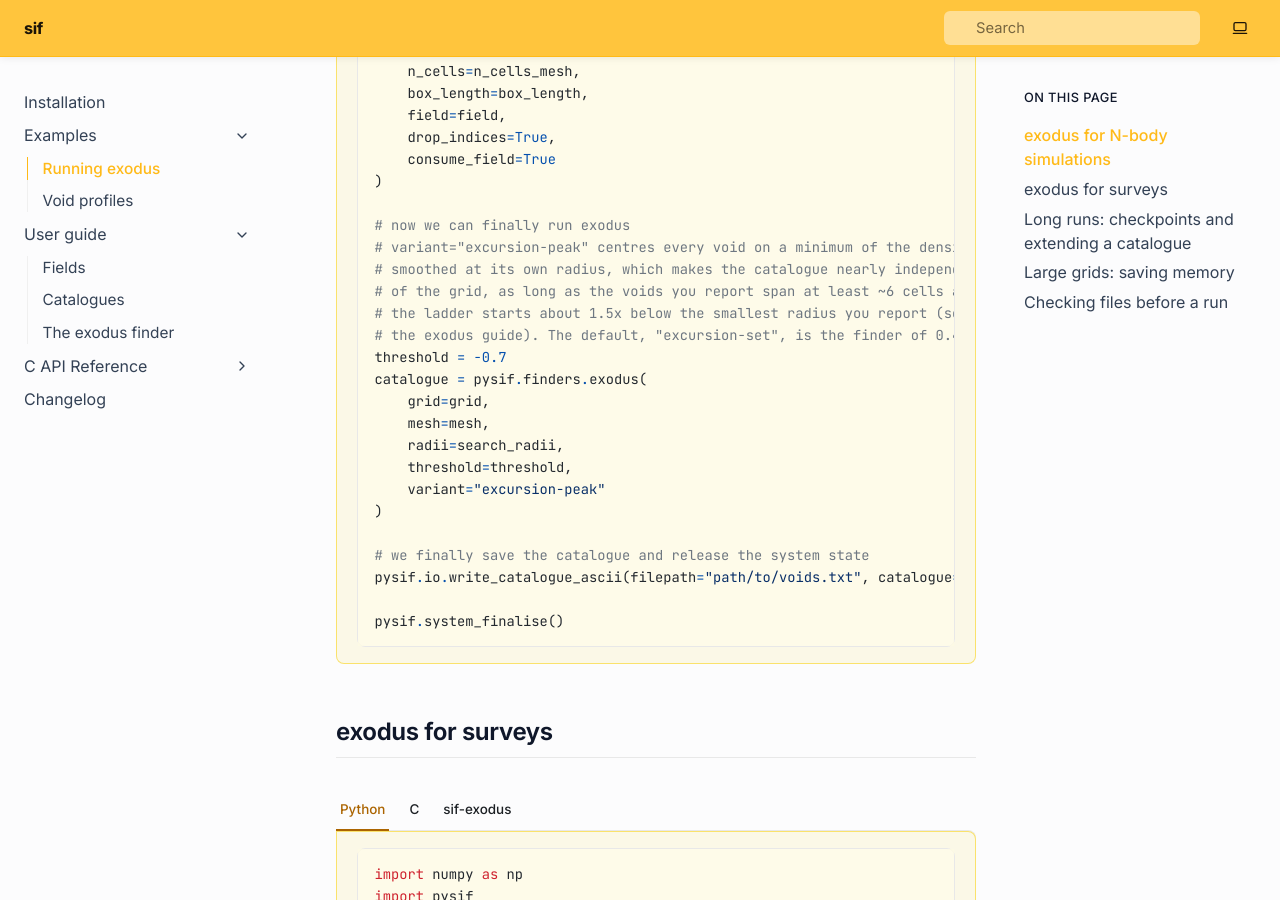
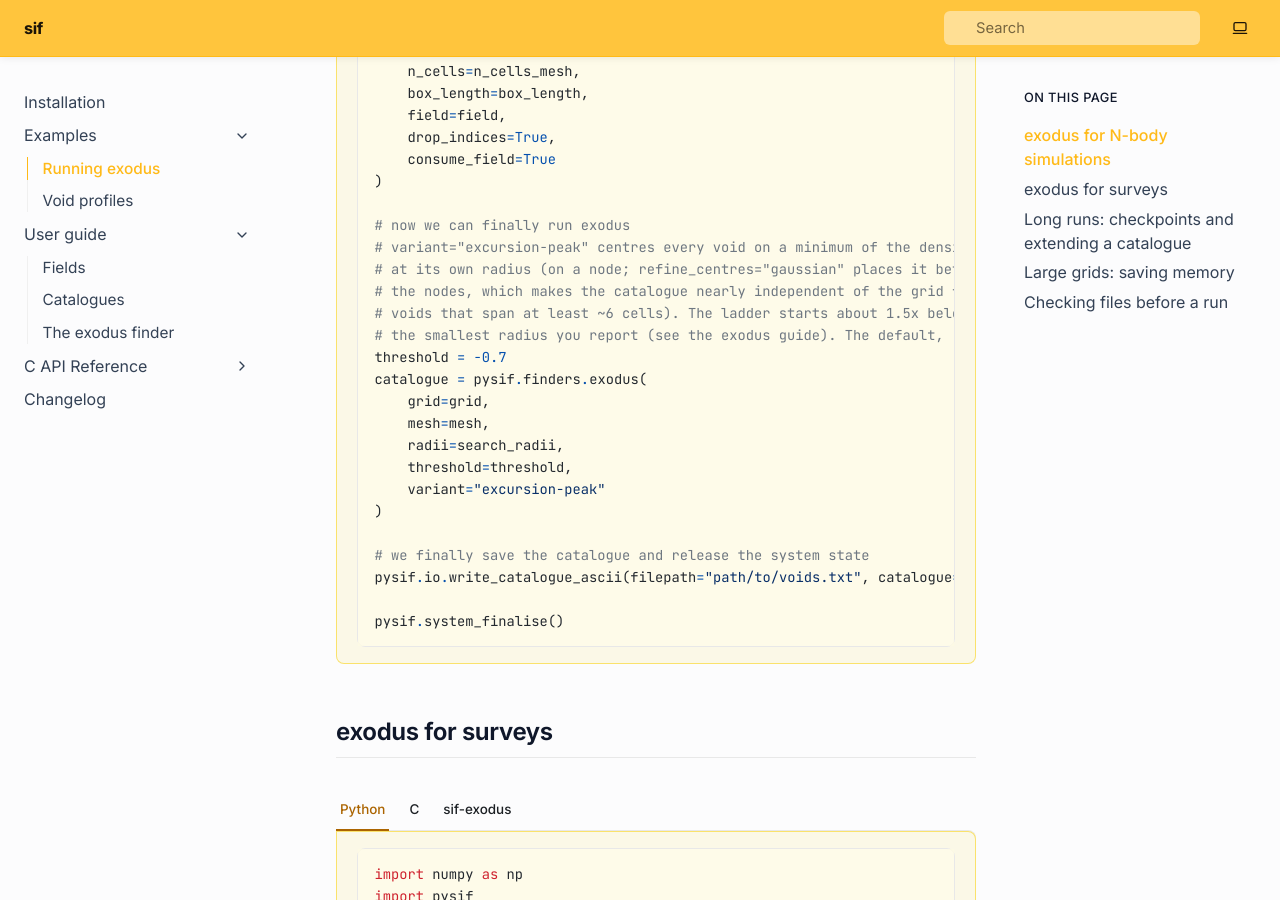
Before and after one commit to lucapalmi/sif, a Sphinx documentation site: the page built from docs/examples/run_exodus.md, in a window 1280 px wide and 900 px high, scrolled down 1843 px. Built offline with Sphinx 7.4.7, drawn with Linux system fonts in a browser that asks for light colours; pages that are not in the unit, such as notebooks, are missing from menus.

Commit message:
updated size function api and modified excursion-peak exodus setting

```diff
--- a/docs/examples/run_exodus.md
+++ b/docs/examples/run_exodus.md
@@ -84,10 +84,10 @@ mesh = pysif.ChainMesh(
 
 # now we can finally run exodus
 # variant="excursion-peak" centres every void on a minimum of the density
-# smoothed at its own radius, which makes the catalogue nearly independent
-# of the grid, as long as the voids you report span at least ~6 cells and
-# the ladder starts about 1.5x below the smallest radius you report (see
-# the exodus guide). The default, "excursion-set", is the finder of 0.4
+# at its own radius (on a node; refine_centres="gaussian" places it between
+# the nodes, which makes the catalogue nearly independent of the grid for
+# voids that span at least ~6 cells). The ladder starts about 1.5x below
+# the smallest radius you report (see the exodus guide). The default, "excursion-set", is the finder of 0.4
 threshold = -0.7
 catalogue = pysif.finders.exodus(
     grid=grid,
```
Also changed, not shown: docs/changelog.md (+7 -0 lines), docs/guide/exodus.md (+4 -2 lines), 16 other files.
